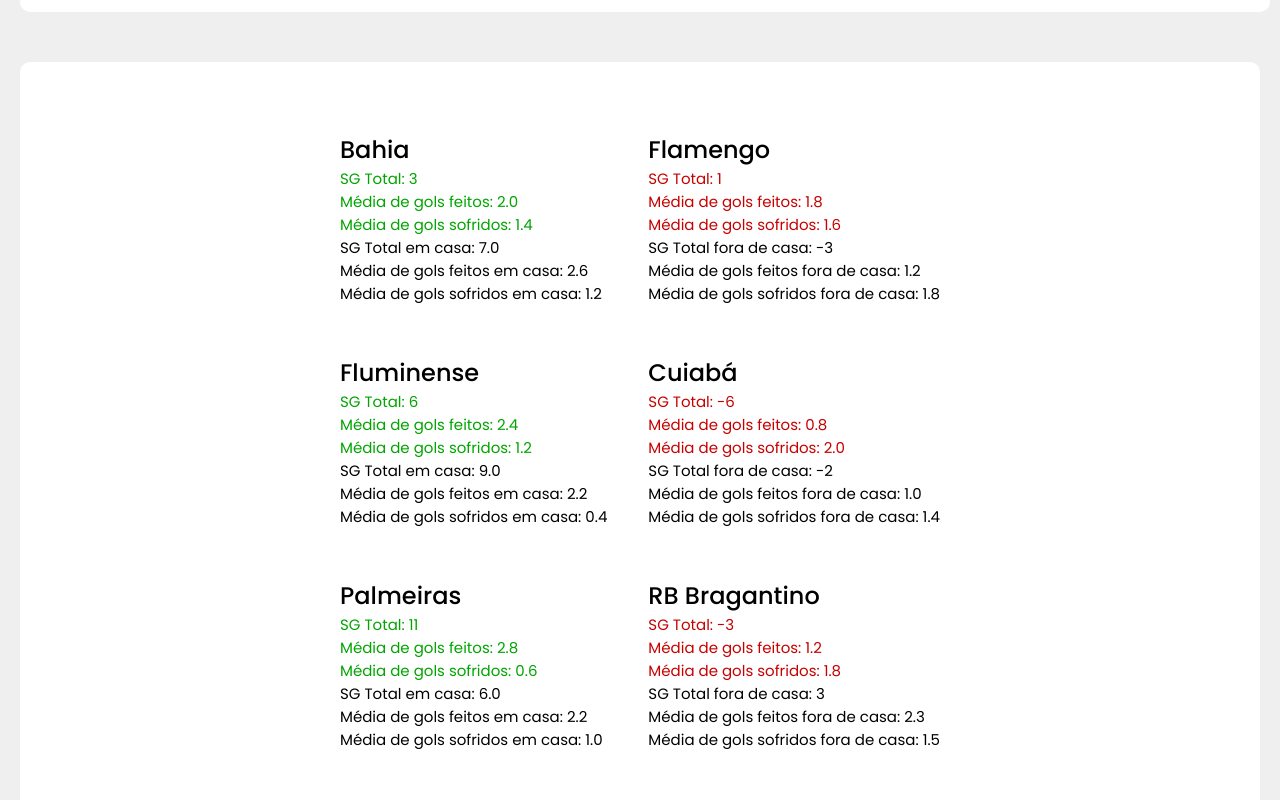
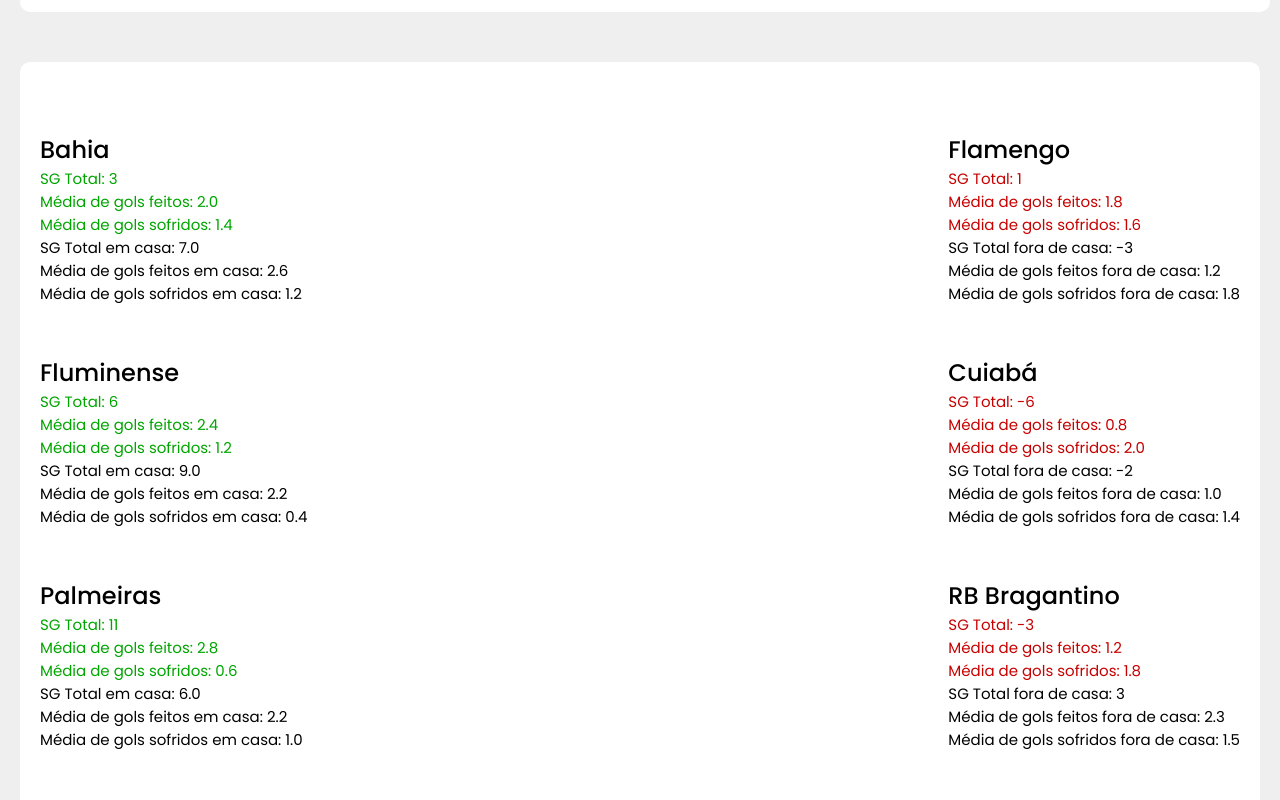
Before and after one commit to lulucasalves/soccer-front, a Next.js app: page / in a window 1280 px wide. Shown: the part 1460-2260 px from the top of the page. Built offline with nearby package versions, Linux system fonts and the light colour scheme.

Commit message:
Update style.scss

```diff
--- a/src/components/Matches/style.scss
+++ b/src/components/Matches/style.scss
@@ -11,7 +11,6 @@
         justify-content: space-between;
         width: 100%;
         margin: 50px 0;
-        padding: 0 300px;
 
         .card {
             .nome {
```
